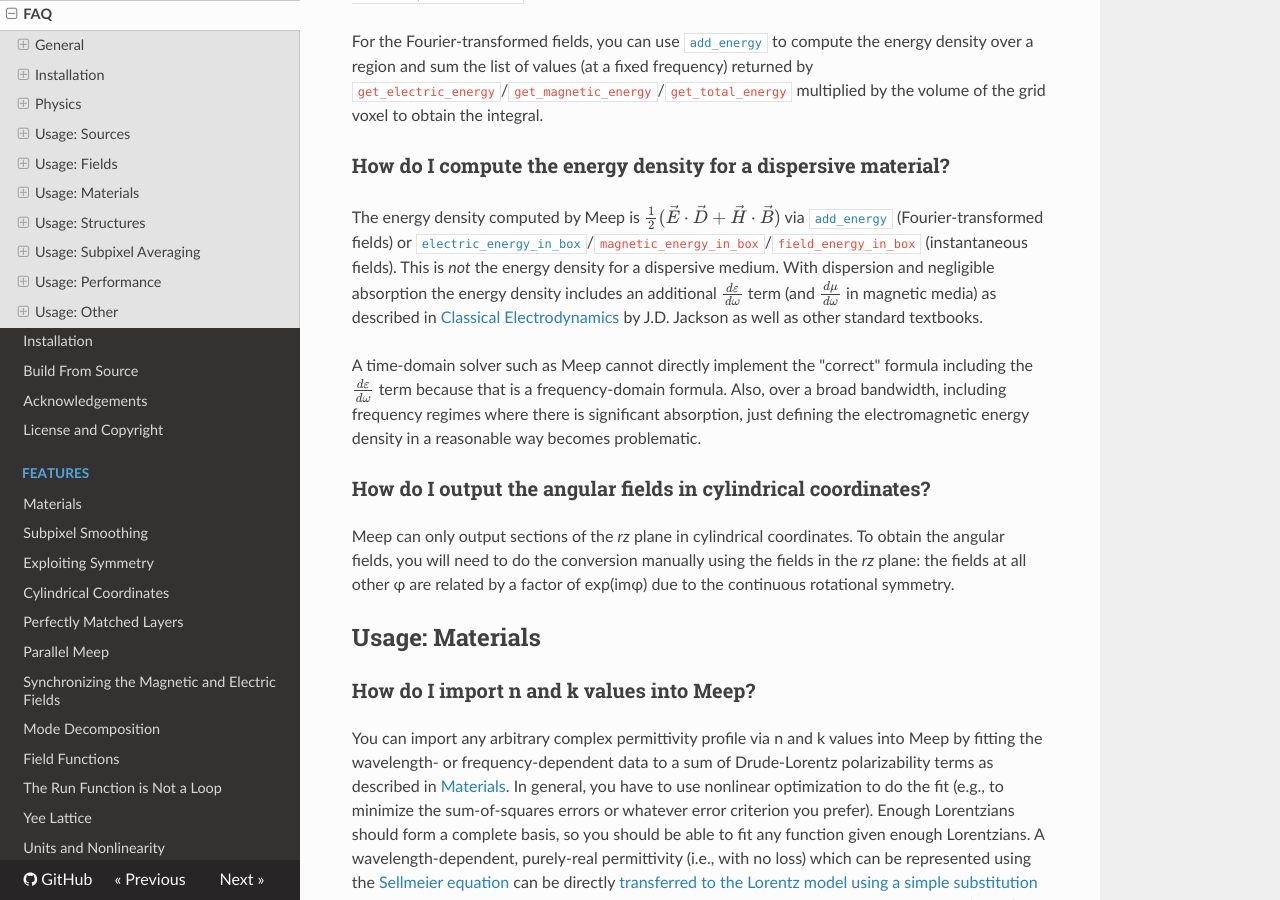
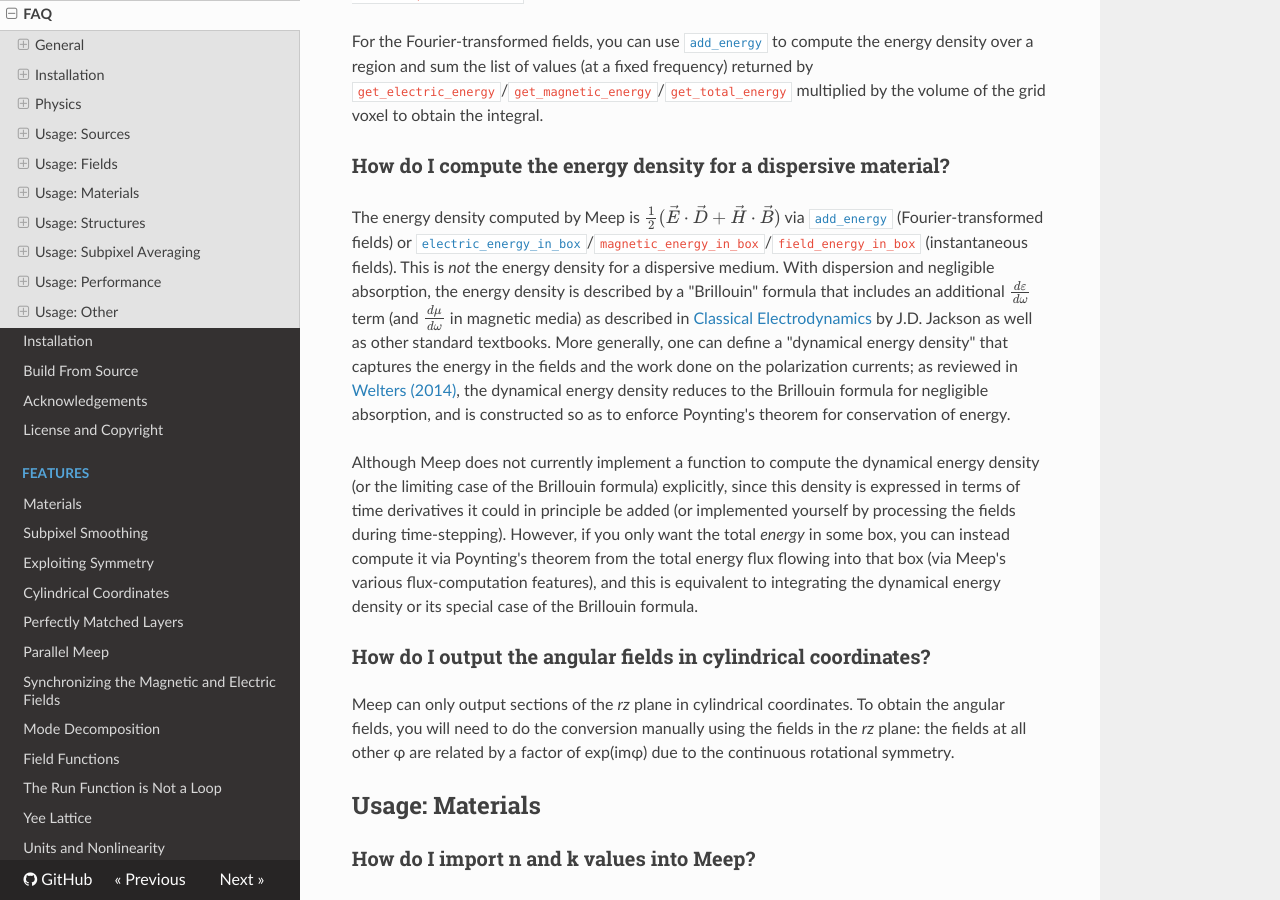
Before and after one commit to NanoComp/meep, an MkDocs documentation site: the page built from doc/docs/FAQ.md, in a window 1280 px wide and 900 px high, scrolled down 16410 px. Built offline with MkDocs 1.6.1, drawn with Linux system fonts in a browser that asks for light colours; nearby versions of some CDN libraries; formulas are drawn with MathJax 3; old or Windows-style settings are respelled for this version of MkDocs.

Commit message:
clarify energy density

```diff
--- a/doc/docs/FAQ.md
+++ b/doc/docs/FAQ.md
@@ -279,9 +279,9 @@ For the Fourier-transformed fields, you can use [`add_energy`](Python_User_Inter
 
 ### How do I compute the energy density for a dispersive material?
 
-The energy density computed by Meep is $\frac{1}{2}(\vec{E}\cdot\vec{D}+\vec{H}\cdot\vec{B})$ via [`add_energy`](Python_User_Interface.md#energy-density-spectra) (Fourier-transformed fields) or [`electric_energy_in_box`](Python_User_Interface.md#field-computations)/`magnetic_energy_in_box`/`field_energy_in_box` (instantaneous fields). This is *not* the energy density for a dispersive medium. With dispersion and negligible absorption the energy density includes an additional $\frac{dε}{dω}$ term (and $\frac{dμ}{dω}$ in magnetic media) as described in [Classical Electrodynamics](https://www.amazon.com/Classical-Electrodynamics-Third-David-Jackson/dp/047130932X) by J.D. Jackson as well as other standard textbooks.
+The energy density computed by Meep is $\frac{1}{2}(\vec{E}\cdot\vec{D}+\vec{H}\cdot\vec{B})$ via [`add_energy`](Python_User_Interface.md#energy-density-spectra) (Fourier-transformed fields) or [`electric_energy_in_box`](Python_User_Interface.md#field-computations)/`magnetic_energy_in_box`/`field_energy_in_box` (instantaneous fields). This is *not* the energy density for a dispersive medium. With dispersion and negligible absorption, the energy density is described by a "Brillouin" formula that includes an additional $\frac{dε}{dω}$ term (and $\frac{dμ}{dω}$ in magnetic media) as described in [Classical Electrodynamics](https://www.amazon.com/Classical-Electrodynamics-Third-David-Jackson/dp/047130932X) by J.D. Jackson as well as other standard textbooks.  More generally, one can define a "dynamical energy density" that captures the energy in the fields and the work done on the polarization currents; as reviewed in [Welters (2014)](http://math.mit.edu/~stevenj/papers/Welters14.pdf), the dynamical energy density reduces to the Brillouin formula for negligible absorption, and is constructed so as to enforce Poynting's theorem for conservation of energy.
 
-A time-domain solver such as Meep cannot directly implement the "correct" formula including the $\frac{dε}{dω}$ term because that is a frequency-domain formula. Also, over a broad bandwidth, including frequency regimes where there is significant absorption, just defining the electromagnetic energy density in a reasonable way becomes problematic.
+Although Meep does not currently implement a function to compute the dynamical energy density (or the limiting case of the Brillouin formula) explicitly, since this density is expressed in terms of time derivatives it could in principle be added (or implemented yourself by processing the fields during time-stepping).   However, if you only want the total *energy* in some box, you can instead compute it via Poynting's theorem from the total energy flux flowing into that box (via Meep's various flux-computation features), and this is equivalent to integrating the dynamical energy density or its special case of the Brillouin formula.
 
 ### How do I output the angular fields in cylindrical coordinates?
 
```
